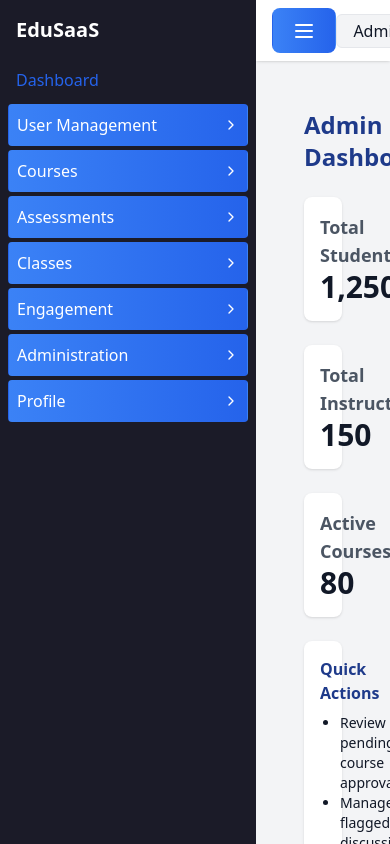
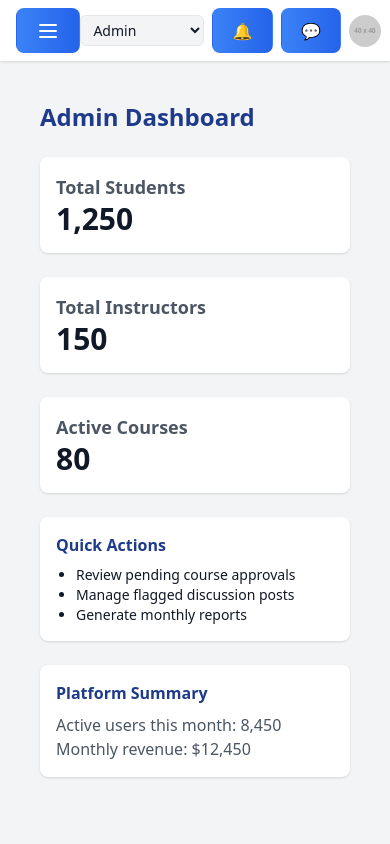
Before and after one commit to Drishti-0613/edu-frontend-copy, a React (Vite) app: page /admin/dashboard in a window 390 px wide. Built offline with nearby package versions, Linux system fonts and the light colour scheme.

Commit message:
Update Sidebar and DashboardLayout

```diff
--- a/src/components/Sidebar.jsx
+++ b/src/components/Sidebar.jsx
@@ -1,10 +1,10 @@
 // src/components/Sidebar.jsx
 import { NavLink } from "react-router-dom";
-import { ChevronDown, ChevronRight } from "lucide-react";
+import { ChevronDown, ChevronRight, X } from "lucide-react";
 import { useState } from "react";
 import { MENU_CONFIG } from "@/config/menuConfig";
 
-export default function Sidebar({ role = "student" }) {
+export default function Sidebar({ role = "student", isSidebarOpen, setIsSidebarOpen }) {
   const [openMenus, setOpenMenus] = useState({});
   const menuItems = MENU_CONFIG[role] || [];
 
@@ -17,18 +17,28 @@ export default function Sidebar({ role = "student" }) {
 
   return (
     <aside
-      className="
-        w-64 bg-[#1B1B28] text-white flex flex-col transition-all
-        h-screen overflow-y-auto
-      "
+      className={`
+        fixed lg:static inset-y-0 left-0 z-50
+        w-64 bg-[#1B1B28] text-white flex flex-col h-screen overflow-y-auto
+        transform transition-transform duration-300 ease-in-out
+        ${isSidebarOpen ? "translate-x-0" : "-translate-x-full lg:translate-x-0"}
+      `}
     >
       {/* Logo / Header */}
-      <div className="flex items-center justify-between p-4">
+      <div className="flex items-center justify-between p-4 border-b border-gray-700">
         <span className="text-xl font-bold">EduSaaS</span>
+
+        {/* Close Button (mobile only) */}
+        <button
+          onClick={() => setIsSidebarOpen(false)}
+          className="lg:hidden p-1 rounded hover:bg-gray-700"
+        >
+          <X size={20} />
+        </button>
       </div>
 
       {/* Menu Items */}
-      <nav className="flex-1 px-2 space-y-1">
+      <nav className="flex-1 px-2 py-4 space-y-1">
         {menuItems.map((item) => (
           <div key={item.label}>
             {item.children ? (
--- a/src/layouts/DashboardLayout.jsx
+++ b/src/layouts/DashboardLayout.jsx
@@ -1,12 +1,12 @@
 // src/layouts/DashboardLayout.jsx
 import { Outlet, useNavigate } from "react-router-dom";
 import { useState } from "react";
-import { Menu } from "lucide-react";
+import { Menu, X } from "lucide-react";
 import { THEME } from "@/config/themeConfig";
 import Sidebar from "@/components/Sidebar";
 
 export default function DashboardLayout({ role = "student" }) {
-  const [isSidebarOpen, setIsSidebarOpen] = useState(true);
+  const [isSidebarOpen, setIsSidebarOpen] = useState(false); // default: closed on mobile
   const theme = THEME.light; // Later dynamic by role
   const navigate = useNavigate();
 
@@ -21,7 +21,15 @@ export default function DashboardLayout({ role = "student" }) {
   return (
     <div className={`flex h-screen ${theme.background}`}>
       {/* Sidebar */}
-      <aside className="h-screen overflow-y-auto">
+      <aside
+        className={`
+          fixed inset-y-0 left-0 transform
+          ${isSidebarOpen ? "translate-x-0" : "-translate-x-full"}
+          transition-transform duration-300 ease-in-out
+          w-64 bg-[#1B1B28] z-40
+          lg:static lg:translate-x-0
+        `}
+      >
         <Sidebar
           role={role}
           theme={theme}
@@ -31,30 +39,39 @@ export default function DashboardLayout({ role = "student" }) {
       </aside>
 
       {/* Main Section */}
-      <div className="flex-1 flex flex-col overflow-hidden">
+      <div
+        className={`
+          flex-1 flex flex-col overflow-hidden
+          transition-all duration-300
+          ${isSidebarOpen ? "lg:ml-64" : ""}
+        `}
+      >
         {/* Topbar */}
         <header
-          className={`flex items-center justify-between ${theme.navbar} shadow px-4 py-2 sticky top-0 z-10`}
+          className={`flex items-center justify-between ${theme.navbar} shadow px-4 py-2 sticky top-0 z-30`}
         >
+          {/* Sidebar Toggle (mobile) */}
           <button
             className="lg:hidden"
             onClick={() => setIsSidebarOpen(!isSidebarOpen)}
           >
-            <Menu />
+            {isSidebarOpen ? <X /> : <Menu />}
           </button>
 
+          {/* Search Bar */}
           <input
             type="text"
             placeholder="Search..."
             className="border rounded-md px-3 py-1 w-1/3 hidden md:block"
           />
 
-          <div className="flex items-center gap-4">
+          {/* Right Section */}
+          <div className="flex items-center gap-2 sm:gap-4">
             {/* Role Switcher */}
             <select
               value={role}
               onChange={handleRoleChange}
-              className="border rounded-md px-3 py-1 bg-gray-100 text-gray-900"
+              className="border rounded-md px-2 sm:px-3 py-1 bg-gray-100 text-gray-900 text-sm sm:text-base"
             >
               <option value="student">Student</option>
               <option value="instructor">Instructor</option>
@@ -67,13 +84,15 @@ export default function DashboardLayout({ role = "student" }) {
             <img
               src="https://via.placeholder.com/40"
               alt="profile"
-              className="rounded-full w-10 h-10"
+              className="rounded-full w-8 h-8 sm:w-10 sm:h-10"
             />
           </div>
         </header>
 
         {/* Page Content */}
-        <main className={`p-6 flex-1 overflow-y-auto ${theme.background}`}>
+        <main
+          className={`p-4 sm:p-6 flex-1 overflow-y-auto ${theme.background}`}
+        >
           <Outlet />
         </main>
       </div>
```
